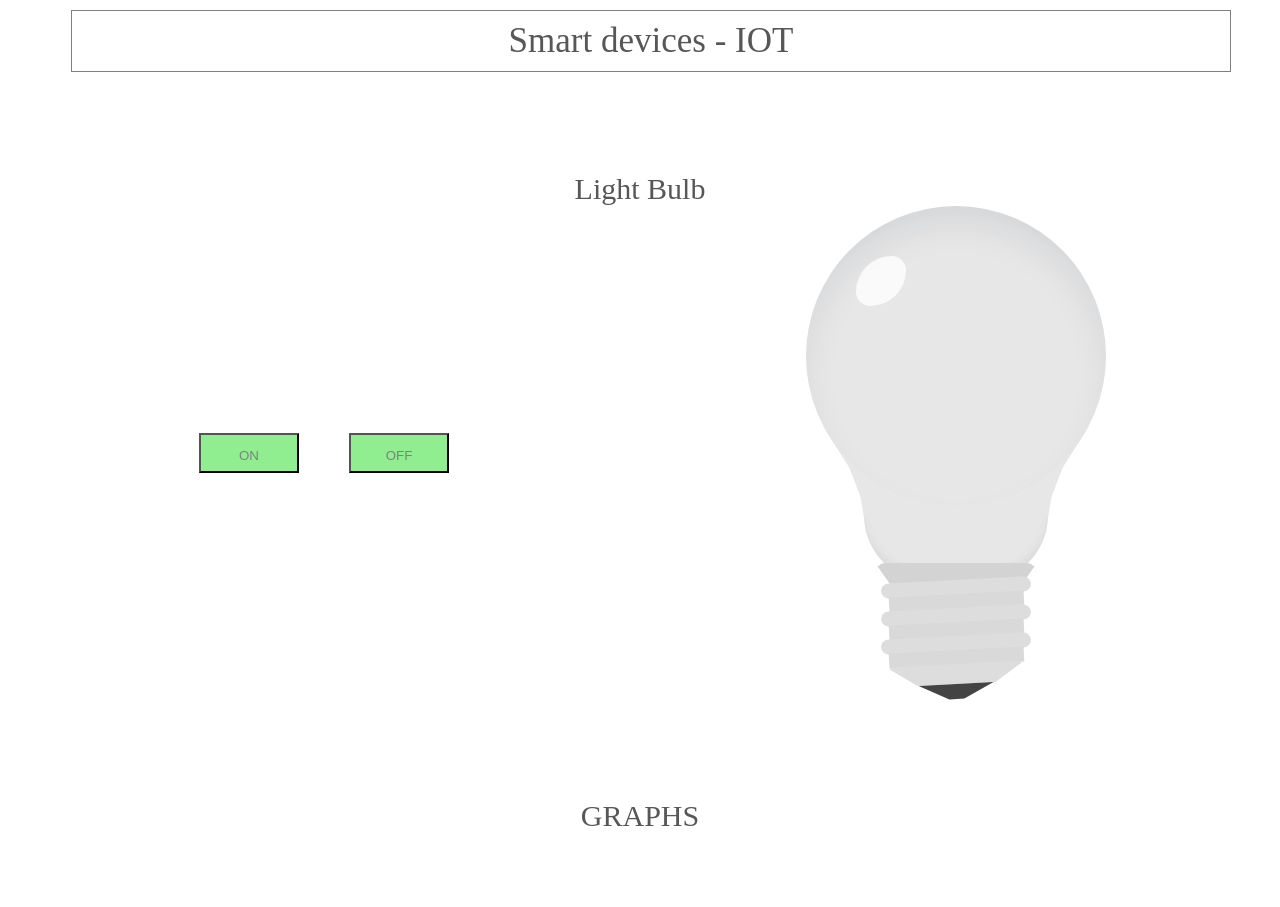
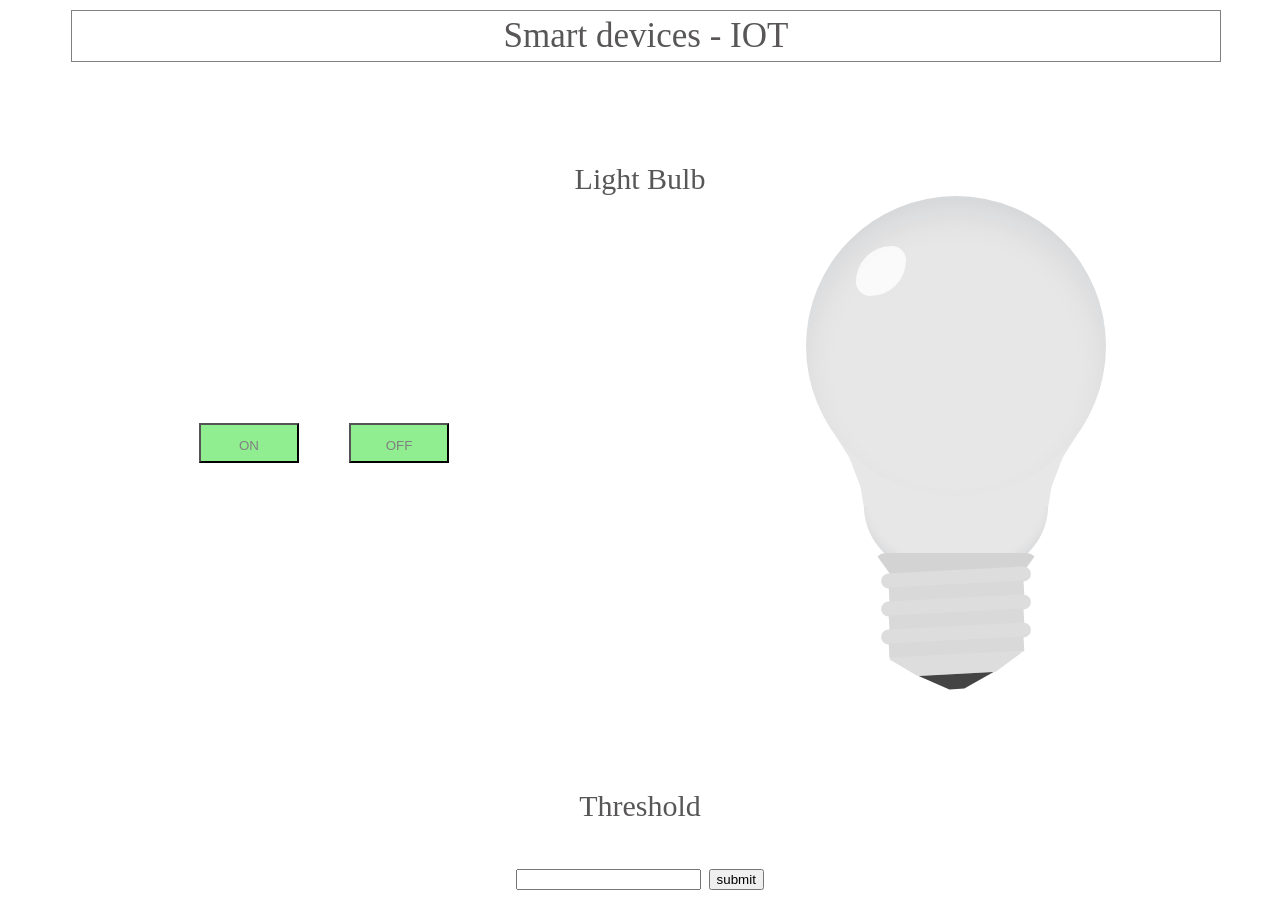
Before and after one commit to garginator/garginator.github.io, a plain HTML site: page index.html in a window 1280 px wide. Shown: the top 907 px of the page. Drawn offline with Linux system fonts and the light colour scheme; no server answers.

Commit message:
Add files via upload

```diff
--- a/index.html
+++ b/index.html
@@ -52,7 +52,12 @@
 			</div>
 		</div>
 		<!-- <div id="indicator"></div> -->
-
+		<div class="head_g">
+		Threshold
+		<form name = "Threshold Form" onsubmit="return threshold()" method="get"> <br>
+		<input type="text"  id="threshold_status">
+		<input type="submit" value="submit">
+		</div>
 
 		<div class="head_g">
 			GRAPHS
@@ -67,8 +72,8 @@
 			<iframe src="http://thingspeak.com/channels/256692/charts/2?dynamic=true"></iframe>
 			</div>
 			<div>
-			<h1>Light Status </h1>
-			<iframe src="http://thingspeak.com/channels/256692/charts/3?dynamic=true"></iframe>
+			<h1>Threshold Status </h1>
+			<iframe src="http://thingspeak.com/channels/256692/charts/4?dynamic=true"></iframe>
 			</div>
 		</div>
 
--- a/redirect.js
+++ b/redirect.js
@@ -62,3 +62,12 @@ function light1(v){
 	xhttp.send();
 	return false;
 }
+function threshold(){
+	var thresh = document.getElementById('threshold_status').value;
+	var apikey = "VBANF87J758CB1MA";
+	var loc = "https://api.thingspeak.com/update.json?api_key=" + apikey + "&field4="+thresh;
+	var xhttp = new XMLHttpRequest();
+	xhttp.open("GET", loc, true);
+	xhttp.send();
+	return false;
+}
--- a/style.css
+++ b/style.css
@@ -324,6 +324,6 @@ iframe{
 	margin-left: 5%;
 	text-align: center;
 	font-size: 35px;
-	padding: 10px;
+	padding: 5px;
 	border: 1px solid gray;
 }
```
Also changed, not shown: redirect_1.js (+9 -1 lines).
